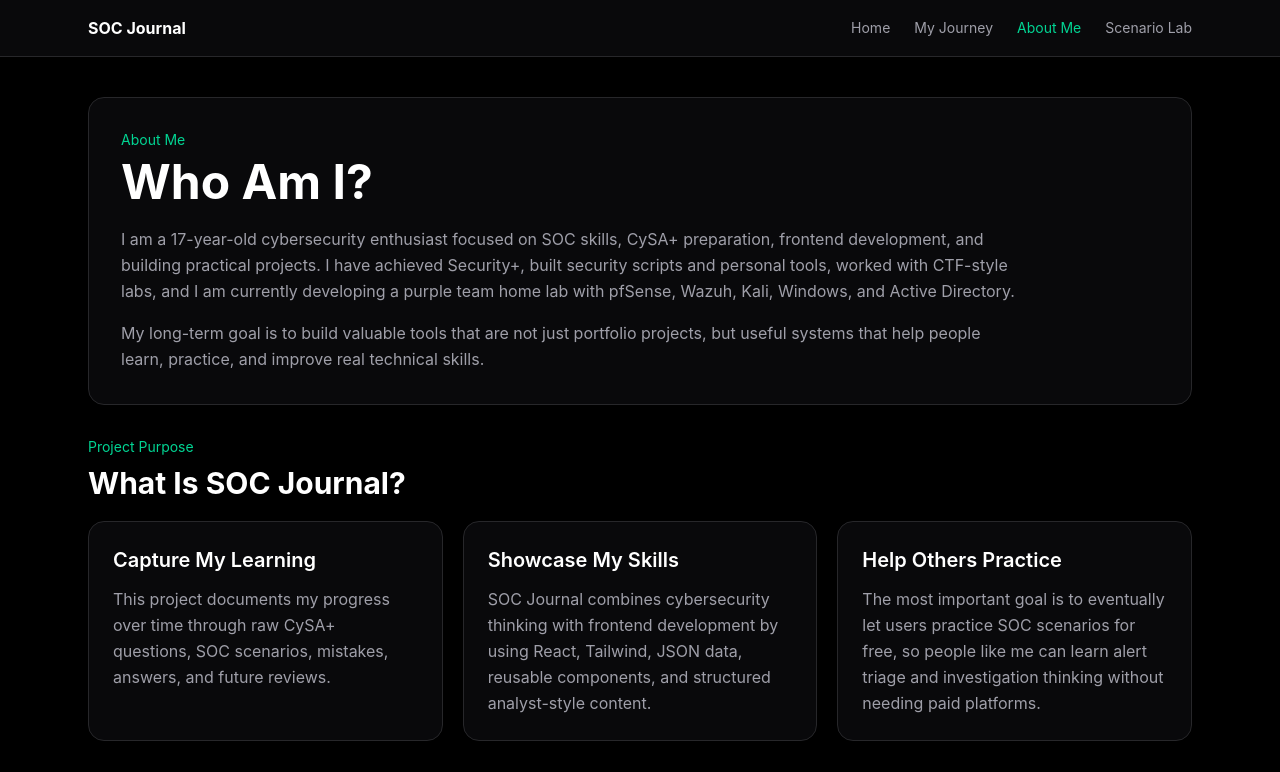
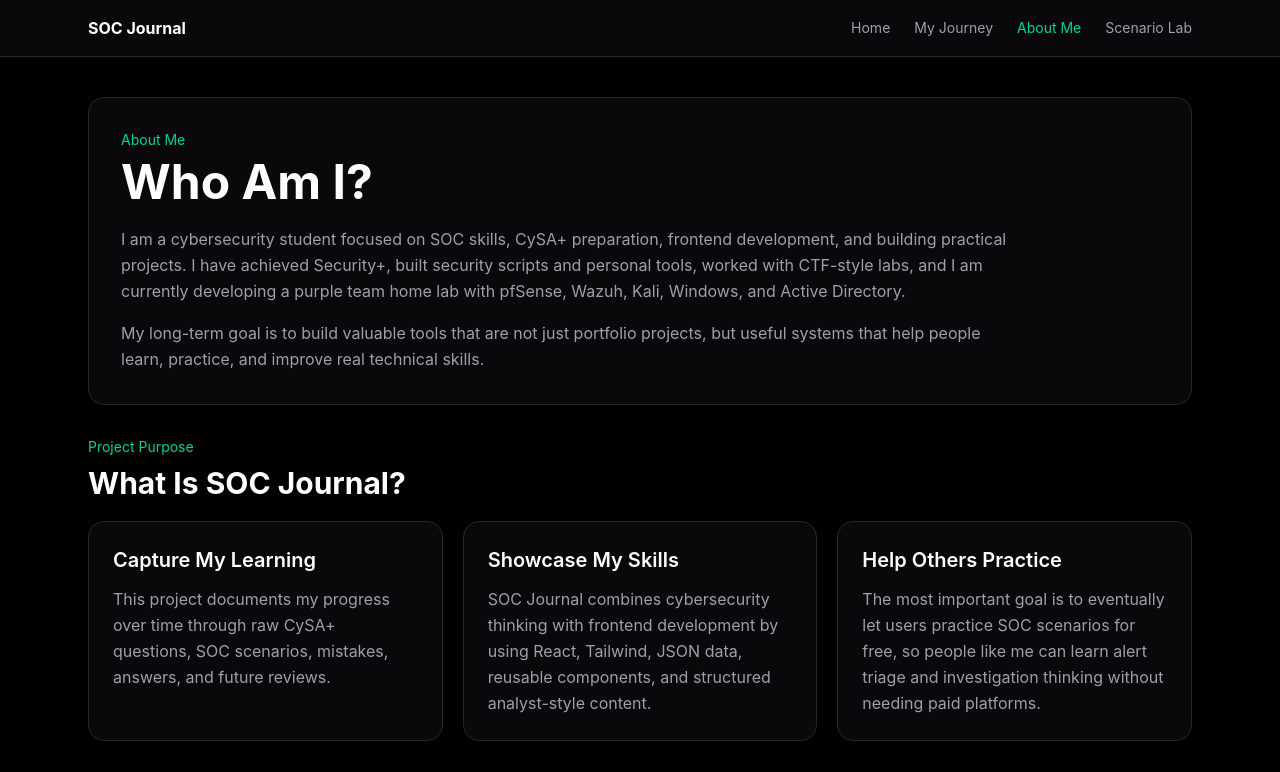
Before and after one commit to ViliusDevX/SOC-Analyst-Journal, a React (Vite) app: page /about in a window 1280 px wide. Shown: the top 772 px of the page. Built offline with nearby package versions, Linux system fonts and the light colour scheme.

Commit message:
Change home page wording and about me page wording

```diff
--- a/src/pages/AboutMe.jsx
+++ b/src/pages/AboutMe.jsx
@@ -11,7 +11,7 @@ function AboutMe() {
         </h1>
 
         <p className="text-zinc-400 max-w-4xl leading-relaxed">
-          I am a 17-year-old cybersecurity enthusiast focused on SOC skills,
+          I am a cybersecurity student focused on SOC skills,
           CySA+ preparation, frontend development, and building practical
           projects. I have achieved Security+, built security scripts and
           personal tools, worked with CTF-style labs, and I am currently
--- a/src/pages/Home.jsx
+++ b/src/pages/Home.jsx
@@ -27,7 +27,7 @@ function Home() {
 
         <p className="text-zinc-400 max-w-3xl text-lg mb-8">
           A learning project documenting my CySA+ preparation, SOC scenarios,
-          raw analyst answers, and frontend development journey.
+           practice answers, and frontend development journey.
         </p>
 
         <div className="flex flex-wrap gap-4">
```
